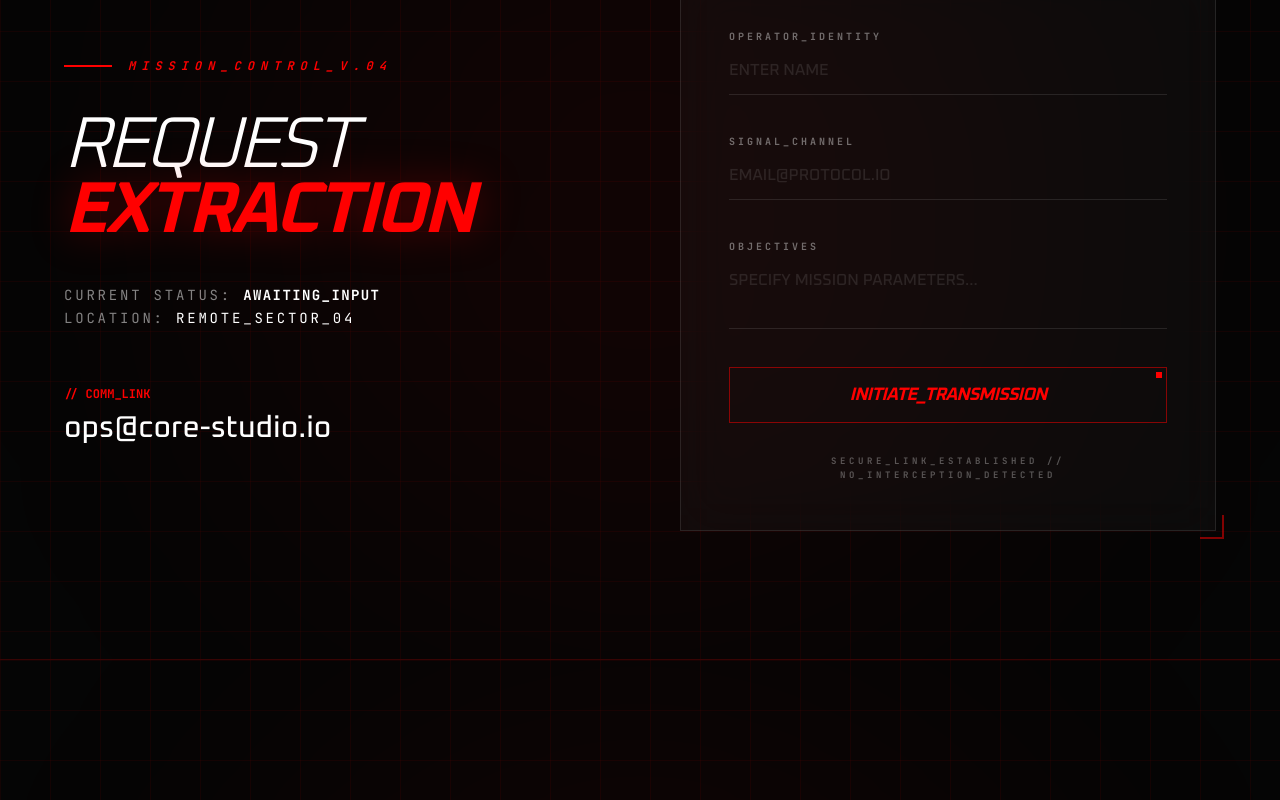
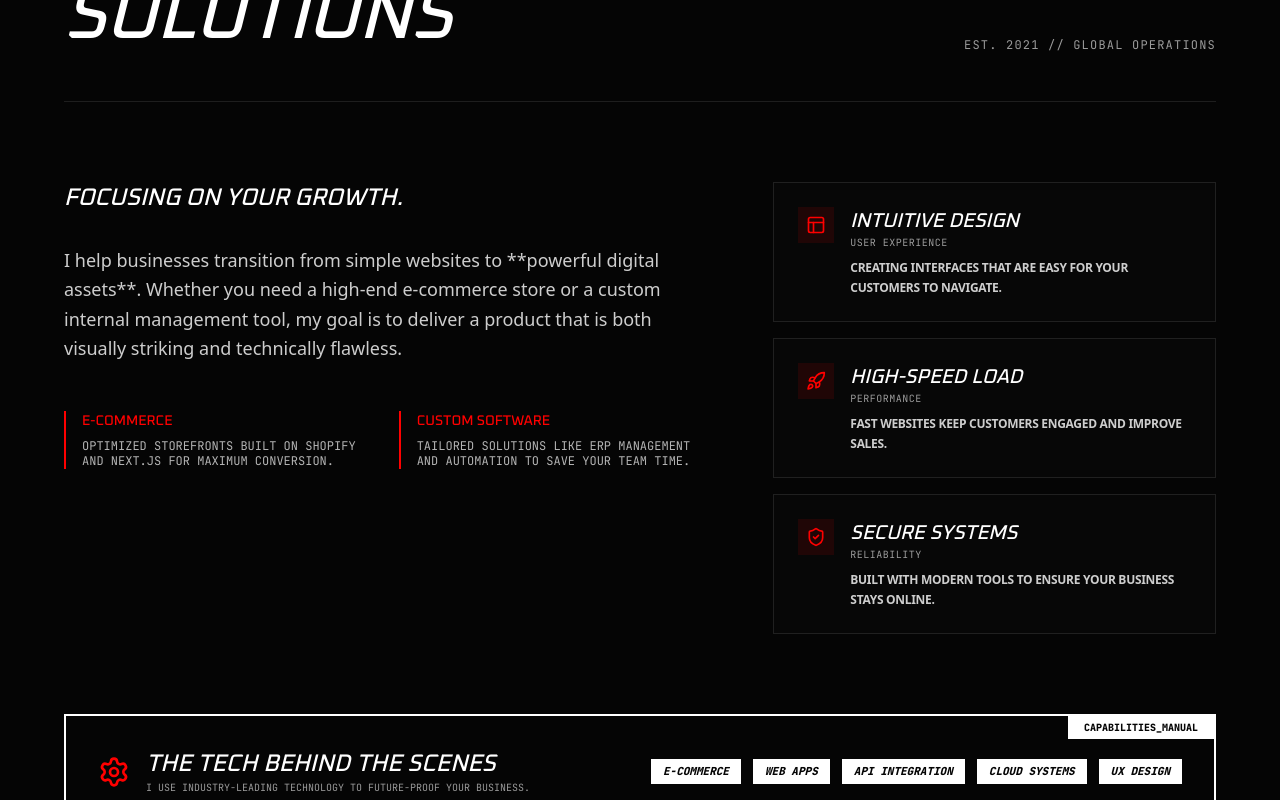
Before and after one commit to BrianShiroe/samurai-theme-web-design-agency-landing-page, a Next.js app: page / in a window 1280 px wide. Shown: the part 1100-1900 px from the top of the page. Built offline with nearby package versions, Linux system fonts and the light colour scheme.

Commit message:
[update] components: footer, about, and hero section

```diff
--- a/src/components/About.tsx
+++ b/src/components/About.tsx
@@ -1,143 +1,152 @@
 "use client";
 import { motion } from "framer-motion";
+import { ShieldCheck, Rocket, Layout, Settings } from "lucide-react";
 
-export default function Contact() {
+export default function About() {
+  const highlights = [
+    {
+      label: "User Experience",
+      value: "Intuitive Design",
+      desc: "Creating interfaces that are easy for your customers to navigate.",
+      icon: <Layout size={20} />
+    },
+    {
+      label: "Performance",
+      value: "High-Speed Load",
+      desc: "Fast websites keep customers engaged and improve sales.",
+      icon: <Rocket size={20} />
+    },
+    {
+      label: "Reliability",
+      value: "Secure Systems",
+      desc: "Built with modern tools to ensure your business stays online.",
+      icon: <ShieldCheck size={20} />
+    },
+  ];
+
   return (
-    <section id="contact" className="relative py-32 px-8 bg-main-bg overflow-hidden border-t border-brand/20 transition-colors duration-500">
+    <section id="about" className="relative min-h-screen w-full bg-main-bg py-24 px-8 md:px-16 border-t border-tactical-border overflow-hidden">
 
-      {/* Background HUD Accents */}
-      <div className="absolute top-0 left-0 w-full h-full bg-tactical-grid opacity-20 pointer-events-none" />
-      <div className="absolute top-1/2 left-1/2 -translate-x-1/2 -translate-y-1/2 w-[800px] h-[800px] bg-brand/5 rounded-full blur-[150px] pointer-events-none" />
+      {/* Background Decor */}
+      <div className="absolute inset-0 z-0 opacity-5 pointer-events-none"
+           style={{ backgroundImage: `radial-gradient(var(--tactical-border) 1px, transparent 1px)`,
+           backgroundSize: '30px 30px' }} />
 
-      <div className="relative z-10 max-w-6xl mx-auto pt-8 md:pt-16">
-        <div className="grid grid-cols-1 lg:grid-cols-2 gap-20">
+      <div className="relative z-10 max-w-7xl mx-auto">
 
-          {/* Left Side: Briefing */}
+        {/* Header Module */}
+        <div className="flex flex-col md:flex-row justify-between items-end gap-8 mb-20 border-b border-tactical-border pb-12">
           <motion.div
-            initial={{ opacity: 0, x: -30 }}
+            initial={{ opacity: 0, y: 20 }}
+            whileInView={{ opacity: 1, y: 0 }}
+            viewport={{ once: true }}
+            className="max-w-2xl"
+          >
+            <div className="flex items-center gap-3 font-mono text-xs tracking-[0.4em] text-brand uppercase mb-4 font-bold">
+              <span className="w-8 h-[2px] bg-brand"></span>
+              Professional Profile
+            </div>
+            <h2 className="font-gaming text-5xl md:text-7xl text-main-text uppercase italic leading-none">
+              Strategic <span className="text-brand">Web</span> <br />
+              Solutions
+            </h2>
+          </motion.div>
+
+          <motion.div
+            initial={{ opacity: 0 }}
+            whileInView={{ opacity: 1 }}
+            viewport={{ once: true }}
+            className="font-mono text-xs uppercase tracking-widest text-main-text/60"
+          >
+            Est. 2021 // Global Operations
+          </motion.div>
+        </div>
+
+        {/* Content Grid */}
+        <div className="grid grid-cols-1 lg:grid-cols-12 gap-16">
+
+          {/* Bio & Intro */}
+          <motion.div
+            initial={{ opacity: 0, x: -20 }}
             whileInView={{ opacity: 1, x: 0 }}
             viewport={{ once: true }}
-            transition={{ duration: 0.8, ease: "easeOut" }}
-            className="flex flex-col justify-center space-y-10"
+            className="lg:col-span-7 space-y-8"
           >
-            <div className="inline-flex items-center gap-4">
-              <span className="h-[2px] w-12 bg-brand"></span>
-              <span className="font-mono text-xs tracking-[0.5em] text-brand uppercase italic animate-pulse font-bold">
-                Mission_Control_v.04
-              </span>
-            </div>
-
-            <h2 className="font-gaming text-6xl md:text-7xl font-light uppercase tracking-tighter text-main-text italic leading-[0.9]">
-              Request <br />
-              <motion.span
-                whileHover={{ skewX: -10 }}
-                className="text-brand font-bold drop-shadow-[0_0_20px_var(--brand-glow)] cursor-default inline-block transition-all duration-300"
-              >
-                Extraction
-              </motion.span>
-            </h2>
-
-            <p className="font-mono text-sm text-main-text/50 leading-relaxed uppercase tracking-[0.2em] max-w-sm">
-              Current Status: <span className="text-main-text font-bold tracking-widest">Awaiting_Input</span> <br />
-              Location: <span className="text-main-text">Remote_Sector_04</span>
+            <h3 className="text-2xl font-gaming text-main-text uppercase italic">Focusing on your growth.</h3>
+            <p className="text-lg leading-relaxed text-main-text/80 font-medium">
+              I help businesses transition from simple websites to **powerful digital assets**. Whether you need a high-end e-commerce store or a custom internal management tool, my goal is to deliver a product that is both visually striking and technically flawless.
             </p>
 
-            <div className="pt-4 space-y-6">
-              <motion.div
-                whileHover={{ x: 10 }}
-                className="group cursor-pointer inline-block"
-              >
-                <p className="font-mono text-xs text-brand mb-2 transition-all group-hover:tracking-widest font-bold">// COMM_LINK</p>
-                <p className="font-gaming text-3xl text-main-text transition-transform group-hover:text-brand">
-                  ops@core-studio.io
-                </p>
-              </motion.div>
+            <div className="grid grid-cols-1 md:grid-cols-2 gap-6 pt-4">
+              <div className="border-l-2 border-brand pl-4">
+                <h4 className="font-gaming text-brand text-sm uppercase mb-2">E-Commerce</h4>
+                <p className="text-xs text-main-text/70 uppercase font-mono leading-tight">Optimized storefronts built on Shopify and Next.js for maximum conversion.</p>
+              </div>
+              <div className="border-l-2 border-brand pl-4">
+                <h4 className="font-gaming text-brand text-sm uppercase mb-2">Custom Software</h4>
+                <p className="text-xs text-main-text/70 uppercase font-mono leading-tight">Tailored solutions like ERP management and automation to save your team time.</p>
+              </div>
             </div>
           </motion.div>
 
-          {/* Right Side: Data Input Terminal */}
+          {/* Value Cards */}
+          <div className="lg:col-span-5 flex flex-col gap-4">
+            {highlights.map((item, idx) => (
               <motion.div
-            initial={{ opacity: 0, scale: 0.95 }}
-            whileInView={{ opacity: 1, scale: 1 }}
+                key={idx}
+                initial={{ opacity: 0, x: 20 }}
+                whileInView={{ opacity: 1, x: 0 }}
+                transition={{ delay: idx * 0.1 }}
                 viewport={{ once: true }}
-            transition={{ duration: 0.6, delay: 0.2 }}
-            className="relative"
+                className="group relative p-6 border border-tactical-border bg-card/30 hover:bg-brand/5 transition-all"
               >
-            {/* HUD Corner Brackets */}
-            <div className="absolute -top-2 -left-2 w-6 h-6 border-t-2 border-l-2 border-brand/50" />
-            <div className="absolute -bottom-2 -right-2 w-6 h-6 border-b-2 border-r-2 border-brand/50" />
-
-            <form className="bg-card backdrop-blur-xl border border-tactical-border p-8 md:p-12 space-y-8 relative overflow-hidden">
-              <div className="grid grid-cols-1 gap-8">
-
-                {/* Name Input */}
-                <div className="relative group">
-                  <label className="font-mono text-[10px] text-main-text/40 uppercase tracking-[0.3em] group-focus-within:text-brand transition-colors font-bold">
-                    Operator_Identity
-                  </label>
-                  <input
-                    type="text"
-                    required
-                    className="w-full bg-transparent border-b border-tactical-border py-3 font-gaming text-main-text focus:outline-none focus:border-brand transition-all placeholder:text-main-text/10 text-base"
-                    placeholder="ENTER NAME"
-                  />
-                  <div className="absolute bottom-0 left-0 h-[1px] bg-brand w-0 group-focus-within:w-full transition-all duration-500 shadow-[0_0_10px_var(--brand-glow)]" />
+                <div className="flex items-start gap-4">
+                  <div className="p-2 bg-brand/10 text-brand group-hover:bg-brand group-hover:text-white transition-colors">
+                    {item.icon}
+                  </div>
+                  <div>
+                    <h4 className="font-gaming text-xl text-main-text uppercase italic group-hover:text-brand transition-colors">
+                      {item.value}
+                    </h4>
+                    <p className="font-mono text-[10px] text-main-text/60 uppercase tracking-wider mb-2">{item.label}</p>
+                    <p className="text-xs text-main-text/80 leading-relaxed uppercase font-bold tracking-tight">
+                      {item.desc}
+                    </p>
+                  </div>
+                </div>
+              </motion.div>
+            ))}
+          </div>
         </div>
 
-                {/* Email Input */}
-                <div className="relative group">
-                  <label className="font-mono text-[10px] text-main-text/40 uppercase tracking-[0.3em] group-focus-within:text-brand transition-colors font-bold">
-                    Signal_Channel
-                  </label>
-                  <input
-                    type="email"
-                    required
-                    className="w-full bg-transparent border-b border-tactical-border py-3 font-gaming text-main-text focus:outline-none focus:border-brand transition-all placeholder:text-main-text/10 text-base"
-                    placeholder="EMAIL@PROTOCOL.IO"
-                  />
-                  <div className="absolute bottom-0 left-0 h-[1px] bg-brand w-0 group-focus-within:w-full transition-all duration-500 shadow-[0_0_10px_var(--brand-glow)]" />
+        {/* Capabilities Bar */}
+        <motion.div
+          initial={{ opacity: 0, y: 30 }}
+          whileInView={{ opacity: 1, y: 0 }}
+          viewport={{ once: true }}
+          className="mt-20 p-8 border-2 border-main-text relative overflow-hidden"
+        >
+          <div className="absolute top-0 right-0 bg-main-text text-main-bg px-4 py-1 font-mono text-[10px] font-black uppercase">
+            Capabilities_Manual
           </div>
-
-                {/* Message Input */}
-                <div className="relative group">
-                  <label className="font-mono text-[10px] text-main-text/40 uppercase tracking-[0.3em] group-focus-within:text-brand transition-colors font-bold">
-                    Objectives
-                  </label>
-                  <textarea
-                    rows={2}
-                    className="w-full bg-transparent border-b border-tactical-border py-3 font-gaming text-main-text focus:outline-none focus:border-brand transition-all placeholder:text-main-text/10 resize-none text-base"
-                    placeholder="SPECIFY MISSION PARAMETERS..."
-                  />
-                  <div className="absolute bottom-0 left-0 h-[1px] bg-brand w-0 group-focus-within:w-full transition-all duration-500 shadow-[0_0_10px_var(--brand-glow)]" />
+          <div className="flex flex-col md:flex-row justify-between items-center gap-6">
+            <div className="flex items-center gap-4">
+              <Settings className="text-brand animate-spin-slow" size={32} />
+              <div>
+                <p className="font-gaming text-2xl text-main-text uppercase italic">The Tech Behind the Scenes</p>
+                <p className="font-mono text-[10px] text-main-text/60 uppercase">I use industry-leading technology to future-proof your business.</p>
               </div>
-
             </div>
-
-              {/* Tactical Submit Button */}
-              <motion.button
-                whileHover={{ scale: 1.02 }}
-                whileTap={{ scale: 0.98 }}
-                type="submit"
-                className="group relative w-full h-14 bg-transparent border border-brand/50 flex items-center justify-center overflow-hidden transition-all hover:border-brand"
-              >
-                <div className="absolute inset-0 bg-brand translate-y-full group-hover:translate-y-0 transition-transform duration-500 ease-[cubic-bezier(0.19,1,0.22,1)]" />
-
-                <span className="relative z-10 font-gaming font-bold uppercase italic text-brand group-hover:text-main-bg text-lg tracking-tighter transition-colors duration-300">
-                  Initiate_Transmission
+            <div className="flex flex-wrap justify-center gap-3">
+              {["E-Commerce", "Web Apps", "API Integration", "Cloud Systems", "UX Design"].map((tag) => (
+                <span key={tag} className="bg-main-text text-main-bg px-3 py-1 font-mono text-[11px] font-black uppercase italic">
+                  {tag}
                 </span>
-
-                <div className="absolute top-0 right-0 p-1">
-                   <div className="w-1.5 h-1.5 bg-brand group-hover:bg-main-bg transition-colors animate-pulse" />
+              ))}
             </div>
-              </motion.button>
-
-              <p className="font-mono text-[9px] text-center text-main-text/30 uppercase tracking-[0.4em] font-bold">
-                Secure_Link_Established // No_Interception_Detected
-              </p>
-            </form>
+          </div>
         </motion.div>
 
-        </div>
       </div>
     </section>
   );
```
Also changed, not shown: src/components/Footer.tsx (+7 -5 lines), src/components/Hero.tsx (+21 -11 lines), public/icons/firefoxbrowser.svg (added). Lines whose indentation alone changed are shown as unchanged.
